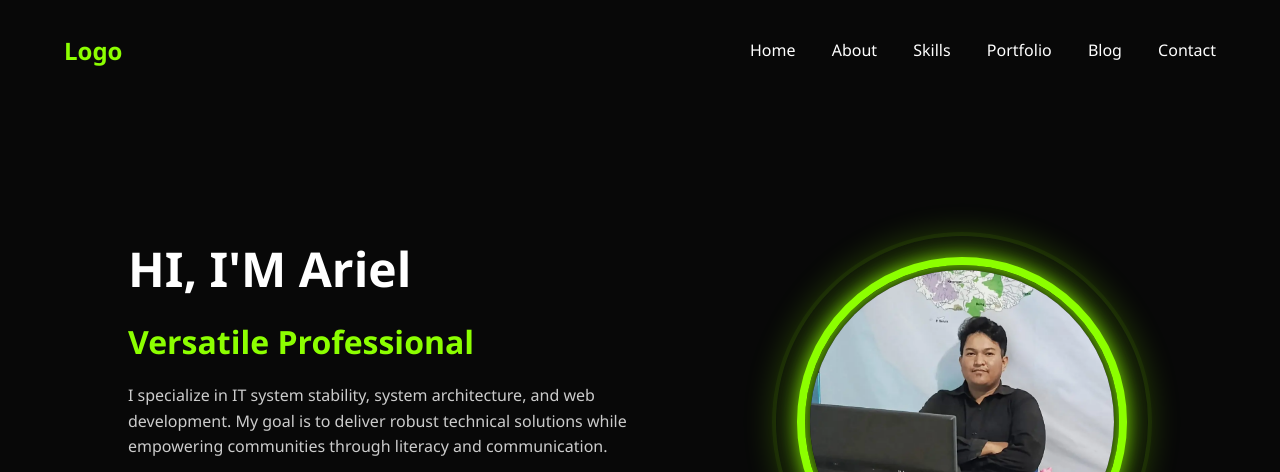
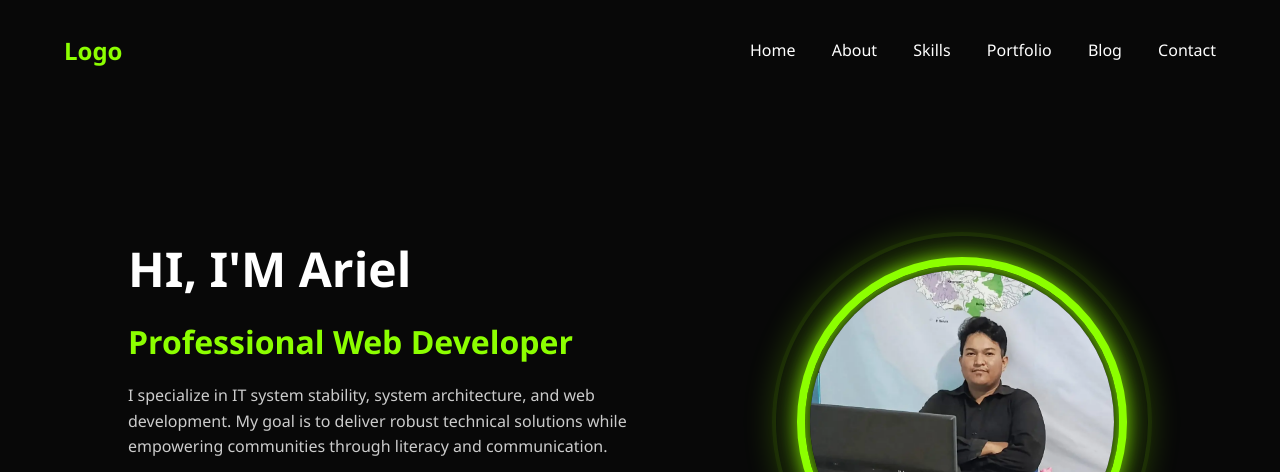
Before and after one commit to thingsofariel/PersonalWeb, a website built with Vite: page index.html in a window 1280 px wide. Shown: the top 472 px of the page. Built offline with nearby package versions, Linux system fonts and the light colour scheme.

Commit message:
Update index.html profile information

```diff
--- a/index.html
+++ b/index.html
@@ -29,7 +29,7 @@
     <main class="main" id="home">
         <div class="information">
             <h1>HI, I'M Ariel</h1>
-            <h3>Versatile Professional</h3>
+            <h3>Professional Web Developer</h3>
             <p>I specialize in IT system stability, system architecture, and web development. My goal is to deliver robust technical solutions while empowering communities through literacy and communication.</p>
 
             <div class="social">
```
